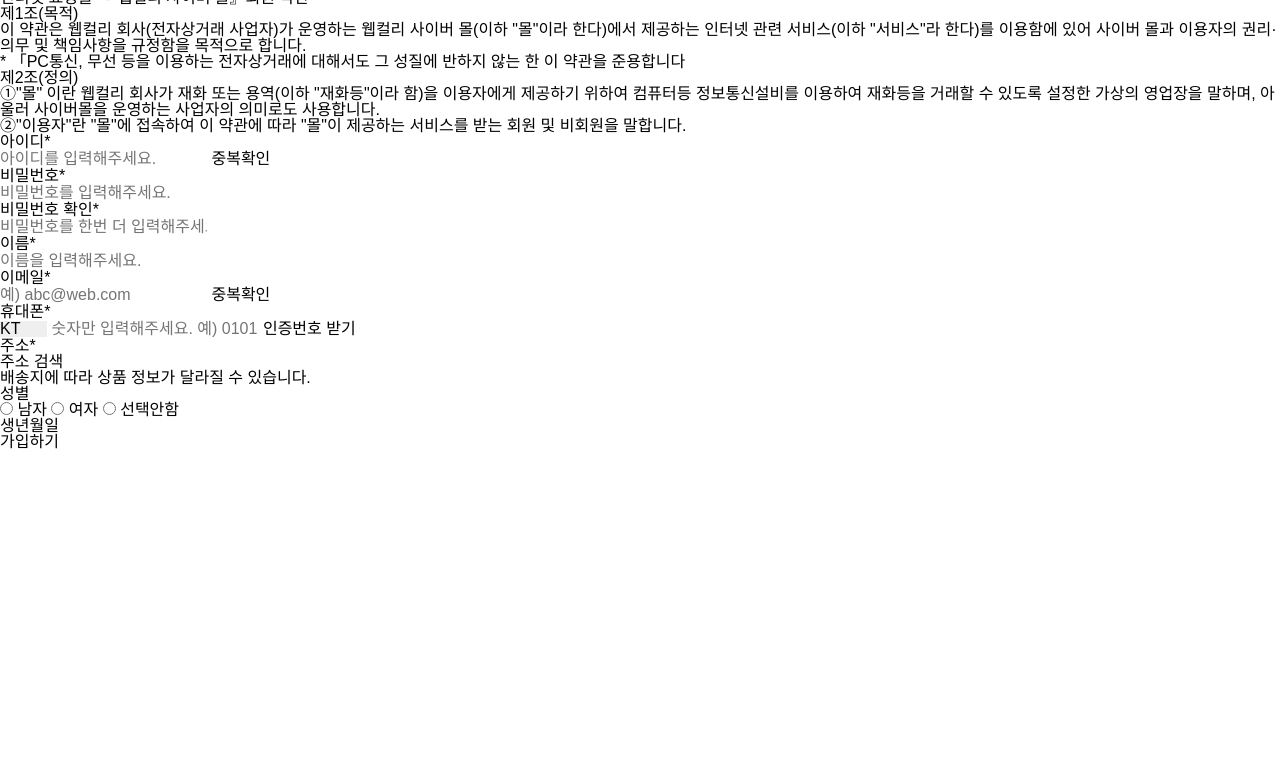
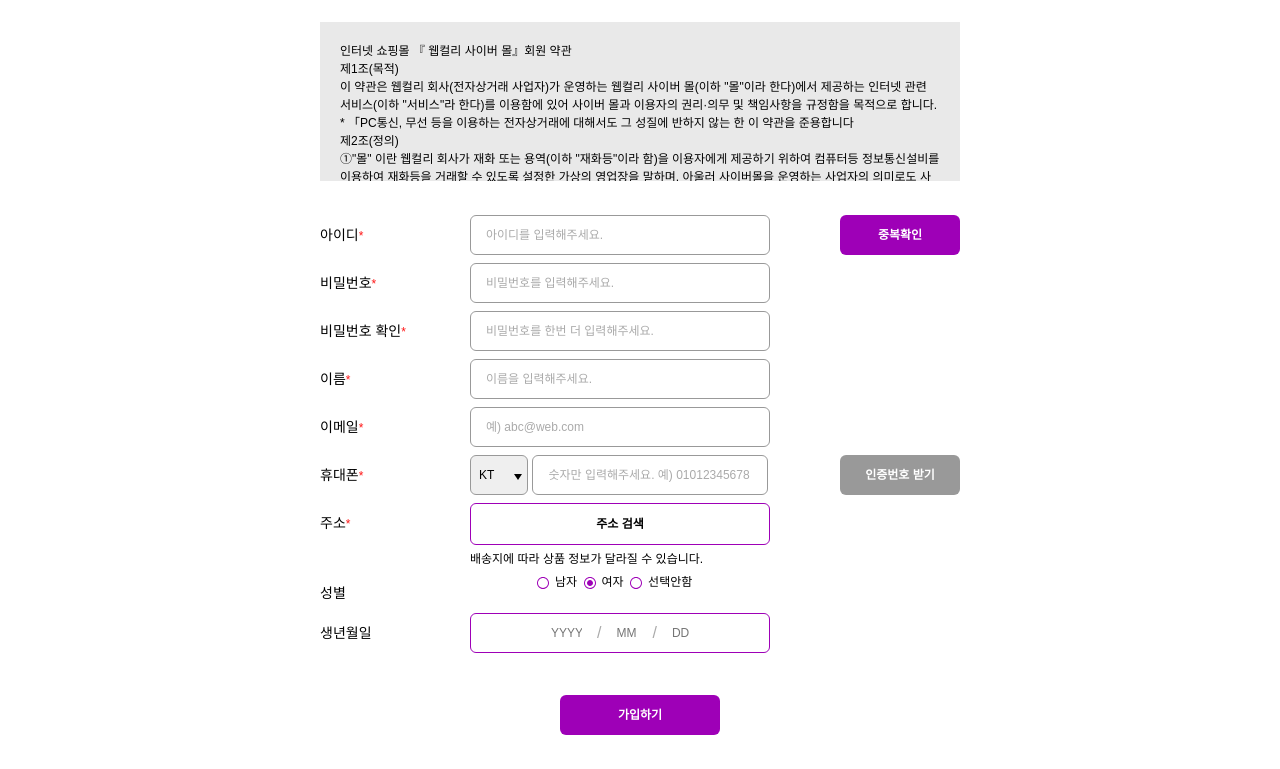
Before and after one commit to ysb000/marketKurly, a plain HTML site: page join.html in a window 1280 px wide. Shown: the part 143-912 px from the top of the page. Before the commit the page ends 800 px from the top, so only its background shows below. Drawn offline with Linux system fonts and the light colour scheme.

Commit message:
마켓컬리 회원가입 완성

```diff
--- a/join.html
+++ b/join.html
@@ -7,9 +7,10 @@
     <meta name="keywords" content="마켓컬리, 회원가입">
     <title>회원가입 | 마켓컬리</title>
     <link rel="shortcut icon" href="" type="image/x-icon">
-    <link rel="stylesheet" href="./styles/reset.css">
-    <link rel="stylesheet" href="./styles/index.css">
-    <link rel="stylesheet" href="./styles/join.css">
+    <link rel="stylesheet" href="./styles/reset.css"><!-- 초기화 -->
+    <link rel="stylesheet" href="./styles/var.css"><!-- 변수 -->
+    <link rel="stylesheet" href="./styles/index.css"><!-- 헤더의 디자인 -->
+    <link rel="stylesheet" href="./styles/join.css"><!-- 디자인2 -->
     <script src="./sripts/join.js" defer></script>
 </head>
 <body>
@@ -58,7 +59,7 @@
                     <dt>아이디<span class="important">*</span></dt>
                     <dd>
                         <input type="text" autofocus required placeholder="아이디를 입력해주세요." name="user_id" id="user_id">
-                        <button type="button" id="user_id_check_btn">중복확인</button>
+                        <button type="button" id="user_id_chk_btn">중복확인</button>
                     </dd>
                     <dt>비밀번호<span class="important">*</span></dt>
                     <dd>
@@ -66,7 +67,7 @@
                     </dd>
                     <dt>비밀번호 확인<span class="important">*</span></dt>
                     <dd>
-                        <input type="password" required placeholder="비밀번호를 한번 더 입력해주세요." name="user_pw_check" id="user_pw_check">
+                        <input type="password" required placeholder="비밀번호를 한번 더 입력해주세요." name="user_pw_chk" id="user_pw_chk">
                     </dd>
                     <dt>이름<span class="important">*</span></dt>
                     <dd>
@@ -75,18 +76,17 @@
                     <dt>이메일<span class="important">*</span></dt>
                     <dd>
                         <input type="email" required placeholder="예) abc@web.com" name="user_email" id="user_email">
-                        <button type="button" id="user_email_check_btn">중복확인</button>
                     </dd>
                     <!-- -------------------------- 휴대폰 -->
                     <dt>휴대폰<span class="important">*</span></dt>
                     <dd>
-                        <select name="news_agency" id="news_agency">
+                        <select name="agency" id="agency">
                             <option value="kt">KT</option>
                             <option value="skt">SKT</option>
                             <option value="lgu">LG U+</option>
                         </select>
-                        <input type="number" placeholder="숫자만 입력해주세요. 예) 01012345678" required maxlength="11" name="user_tel" id="user_tel">
-                        <button type="button" id="certification_num_btn">인증번호 받기</button>
+                        <input type="number" placeholder="숫자만 입력해주세요. 예) 01012345678" required maxlength="11" name="user_num" id="user_num">
+                        <button type="button" id="authentication_chk_btn">인증번호 받기</button>
                     </dd>
                     <!-- -------------------------- 주소 -->
                     <dt>주소<span class="important">*</span></dt>
@@ -99,13 +99,21 @@
                     <dd>
                         <input type="radio" name="gender" value="male" id="male">
                         <label for="male">남자</label>
-                        <input type="radio" name="gender" value="female" id="female">
+                        <input type="radio" checked name="gender" value="female" id="female">
                         <label for="female">여자</label>
                         <input type="radio" name="gender" value="gender_none" id="gender_none">
                         <label for="gender_none">선택안함</label>
                     </dd>
                     <!-- -------------------------- 생년월일 -->
                     <dt>생년월일</dt>
+                    <dd>
+                        <ul class="ymd">
+                            <!-- 같은 그룹(선택 양식의 name) 기준으로 checked는 주 고객(페르소나)에 맞춰서 기본선택상태 권장 -->
+                            <li><input type="text" name="user_year" id="user_year" placeholder="YYYY"></li>
+                            <li><input type="text" name="user_month" id="user_month" placeholder="MM"></li>
+                            <li><input type="text" name="user_day" id="user_day" placeholder="DD"></li>
+                        </ul>
+                    </dd>
                 </dl>
                 <p><button type="button" id="join_btn">가입하기</button></p>
             </form>
--- a/styles/index.css
+++ b/styles/index.css
@@ -8,7 +8,6 @@
 #wrap header .top_bnr_bg .top_bnr {
     text-align:center;
     width:1050px; margin:0 auto;
-    border:1px solid yellow;
     position:relative;
 }
 #wrap header .top_bnr_bg .top_bnr .ad_text {color:#fff;}
@@ -21,7 +20,7 @@
 #wrap header .top_bnr_bg .top_bnr #ad_close_btn img {width:100%}
 /* ---------------------------header 2행 로고~메뉴 */
 #wrap header .logo_user_menu {
-    background-color: aqua;
+
     width:1050px; margin:0 auto;
     display:flex; flex-flow:row nowrap;
     justify-content:space-between;
@@ -31,7 +30,6 @@
 #wrap header .logo_user_menu h1 a {}
 #wrap header .logo_user_menu h1 a img {}
 #wrap header .logo_user_menu .snb {
-    background-color: lime;
     display:flex; gap:16px;
 }
 #wrap header .logo_user_menu .snb > li {position:relative;}
@@ -43,7 +41,6 @@
 #wrap header .logo_user_menu .snb > li:nth-child(3)::after {display:none;}
 #wrap header .logo_user_menu .snb > li > a {}
 #wrap header .logo_user_menu .snb li .lnb {
-    background-color: pink;
     position:absolute; left:0;
     width:max-content;
 }
--- a/styles/join.css
+++ b/styles/join.css
@@ -0,0 +1,176 @@
+/* join.css */
+#wrap {}
+#wrap main {
+    width:var(--width-container-sm);
+    margin:0 auto;
+}
+#wrap main h1 {
+    text-align: center;
+    font-weight:var(--font-weight-semibold);
+}
+#wrap main #join_frm {margin:var(--spacing-lg) 0;}
+/* ----------------------회원가입약관 */
+#wrap main #join_frm .law {
+    background-color:var(--bg-disable);
+    padding:var(--spacing-md);
+    height:159px; overflow:auto;
+}
+#wrap main #join_frm .law * {
+    line-height:var(--line-height-md);
+    font-size:var(--font-size-xs);
+}
+#wrap main #join_frm .law h2 {}
+#wrap main #join_frm .law dl {}
+#wrap main #join_frm .law dl dt {}
+#wrap main #join_frm .law dl dd {}
+/* ------------------------------회원가입정보 */
+#wrap main #join_frm .join_list {
+    display:flex;
+    flex-flow:row wrap;
+    margin:var(--spacing-lg) 0;
+}
+#wrap main #join_frm .join_list dt {
+    width:var(--width-title);
+    font-size:var(--font-size-sm);
+    line-height:var(--height-button) ;
+}
+#wrap main #join_frm .join_list dt .important{
+    color:var(--color-warning);
+    font-size:var(--font-size-xs);
+} /* 필수표시 */
+#wrap main #join_frm .join_list dd {
+    /* width:490px; */
+    /* 계산기 함수: css 값 계산시 calc() 함수를 활용해서 계산가능 */
+    /* calc() 함수 작성 시 주의할 점: 산술연산자 좌/우 한칸 공백 필요 */
+    /* 부모(100%) 너비에서 형제 150px을 뺀 나머지 값을 dd에 적용 */
+    width:calc(100% - 150px);
+    margin-bottom:var(--spacing-xs);
+    position:relative;
+}
+/*-----------------------------버튼 공통 디자인 */
+#wrap main #join_frm .join_list dd button {
+    position:absolute; right:0; top:0;
+}
+/* -----------------------------아이디~비밀번호 확인 공통 디자인*/
+#wrap main #join_frm .join_list dd > input[placeholder] {
+    background-color:var(--bg-basic);
+    width:var(--width-input);
+    height:var(--height-button);
+    border-radius:var(--radius-xs);
+    border:1px solid var(--border-color);
+    font-size:var(--font-size-xs);
+    padding:0 var(--spacing-m);
+}
+#wrap main #join_frm .join_list dd > input[placeholder]::placeholder {
+    color:var(--color-placeholder);}
+/* -----------------------------아이디~비밀번호 확인 */
+#wrap main #join_frm .join_list dd #user_id{}
+#wrap main #join_frm .join_list dd #user_id_chk_btn{
+    background-color: var(--color-primary);
+    width:var(--width-button);
+    height:var(--height-button);
+    color:var(--bg-basic);
+    border-radius:var(--radius-xs);
+    font-size:var(--font-size-xs);
+    font-weight:var(--font-weight-semibold);
+
+}
+#wrap main #join_frm .join_list dd #user_pw{}
+/* -----------------------------이름~이메일 */
+#wrap main #join_frm .join_list dd #user_name{}
+#wrap main #join_frm .join_list dd #user_email{}
+/* -----------------------------휴대폰 */
+#wrap main #join_frm .join_list dd #agency {
+    width:var(--width-button-s); height:var(--height-button);
+    border:1px solid var(--border-color);
+    border-radius:var(--radius-xs);
+    background-image:url(../images/arrow.svg);
+    background-repeat: no-repeat;
+    background-position:100% 60%;
+    padding-left:var(--spacing-xs);
+    font-size:var(--font-size-xs);
+   /*  margin-right:var(--spacing-sm); */
+}
+#wrap main #join_frm .join_list dd #agency option {}
+#wrap main #join_frm .join_list dd #user_num {
+    width:236px
+}
+#wrap main #join_frm .join_list dd #authentication_chk_btn  {
+    background-color:var(--border-color);
+    width:var(--width-button);
+    height:var(--height-button);
+    border-radius:var(--radius-xs);
+    color:var(--bg-basic);
+    font-size: var(--font-size-xs);
+    font-weight:var(--font-weight-semibold);
+}
+/* -----------------------------주소 */
+#wrap main #join_frm .join_list dd .address_search {
+    background-color:var(--bg-basic);
+    display:block;
+    width:var(--width-input);
+    line-height:var(--height-button);
+    text-align: center;
+    border-radius:var(--radius-xs);
+    border: 1px solid var(--color-primary);
+    font-size:var(--font-size-xs);
+    font-weight:var(--font-weight-semibold);
+    margin-bottom:var(--spacing-xs);
+}
+#wrap main #join_frm .join_list dd .address_search + p {
+    font-size:var(--font-size-xs);
+}
+/* -----------------------------성별 */
+#wrap main #join_frm .join_list dd input[name=gender] {display:none;}
+/* 선택된 상태 */
+#wrap main #join_frm .join_list dd input[name=gender]:checked+label {
+    background-image:url(../images/on.svg)
+}
+/* 선택되지 않은 상태 */
+#wrap main #join_frm .join_list dd input[name=gender]+label {
+    background-image: url(../images/off.svg);
+    background-repeat:no-repeat;
+    padding-left:var(--spacing-md);
+    font-size:var(--font-size-xs);
+}
+#wrap main #join_frm .join_list dd input[name=gender]+label:nth-child(2) {
+    margin-left:65px; line-height:var(--line-height-md);
+}
+/* -----------------------------생년월일 */
+#wrap main #join_frm .join_list dd .ymd {
+    border:1px solid var(--color-primary);
+    border-radius:var(--radius-xs);
+    width:var(--width-input);
+    height:var(--height-button);
+    align-items:center; justify-content: center;
+    display:flex; /* 자식 li*3 옆으로 정렬하기 위한 flex */
+}
+#wrap main #join_frm .join_list dd .ymd li {
+    display:flex;/* 자식 input+after 옆으로 정렬하기 위한 flex */
+    align-items:center;
+}
+#wrap main #join_frm .join_list dd .ymd li::after {
+    content:'/';
+    color:var(--color-placeholder);
+    font-size:(--font-size-xs);
+    margin:0 var(--spacing-m);
+}
+#wrap main #join_frm .join_list dd .ymd li:nth-child(3)::after {display:none;}
+#wrap main #join_frm .join_list dd .ymd li input[name*=user] {font-size:var(--font-size-xs);}
+#wrap main #join_frm .join_list dd .ymd li input[name*=y] {width:31px;}
+#wrap main #join_frm .join_list dd .ymd li input[name*=m] {width:21px;}
+#wrap main #join_frm .join_list dd .ymd li input[name*=d] {width:17px;}
+/* -------------------------------가입버튼 */
+#wrap main #join_frm .join_list + p {
+    text-align:center;
+}
+#wrap main #join_frm .join_list + p #join_btn {
+    background-color:var(--color-primary);
+    width:var(--width-button-lg);
+    height:var(--height-button);
+    border-radius:var(--radius-xs);
+    color:var(--bg-basic);
+    font-size:var(--font-size-xs);
+    font-weight:var(--font-weight-semibold);
+
+}
--- /dev/null
+++ b/styles/var.css
@@ -0,0 +1,41 @@
+/* 스타일 가이드(변수) */
+/*
+    변수생성 문법
+    :root { --변수명-목적:반복값; }
+
+    변수사용(호출) 문법
+    선택자 {디자인 속성:var(--호출변수명-목적);}
+*/
+/* 변수목적 파일(var.css)에서는 변수생성만 작성하기 */
+:root {
+    --font-size-sm: 0.875rem;    /* 14px */
+    --font-size-xs: 0.75rem;     /* 12px */
+
+    --font-weight-semibold: 600; /*기본*/
+
+    --line-height-md:1.5; /* 행간 150% */
+
+    --color-primary:#9E00B7; /* 브랜드색 */
+    --color-warning:#FF1515; /* 경고 */
+    --color-placeholder:#AAAAAA;/* 안내문 */
+    --bg-disable:#e9e9e9;/* 약관배경, 비활성화 */
+    --bg-basic:#fff;/* 배경 */
+    --border-color:#999999;/* 테두리 */
+
+    --width-container-sm:640px;
+    --width-container-md:1050px;
+    --width-title:150px;/* 가입정보 좌측 제목 */
+    --width-input:300px; /* 가입입력, 선택 영역 */
+    --width-button-s:58px; /* 버튼 가로x세로 */
+    --width-button:120px; /* 버튼 가로x세로 */
+    --width-button-lg:160px; /* 버튼 가로x세로 */
+    --height-button:40px;
+
+    --radius-xs:6px;
+
+    --spacing-xs:8px;
+    --spacing-sm:10px;
+    --spacing-m:15px;
+    --spacing-md:20px;
+    --spacing-lg:34px;
+}
```
Also changed, not shown: images/arrow.svg (added), images/off.svg (added), images/on.svg (added).
